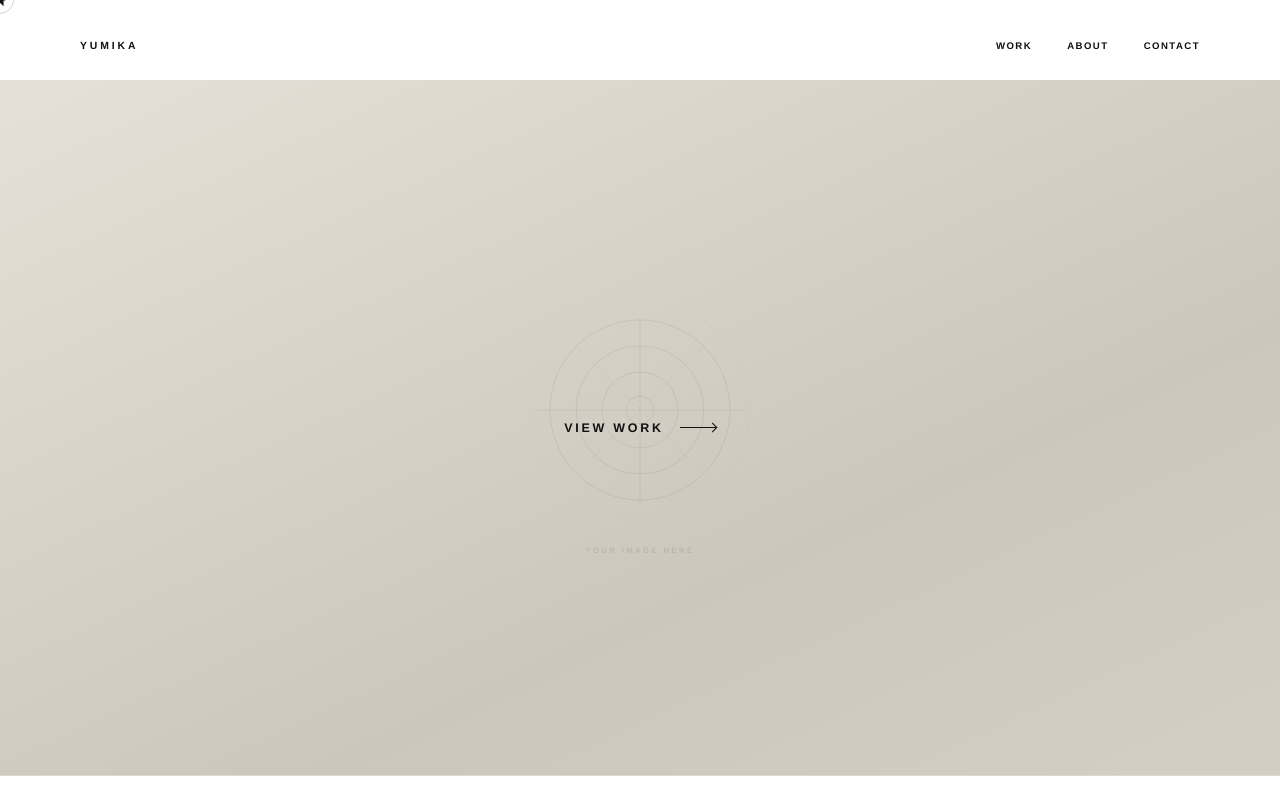
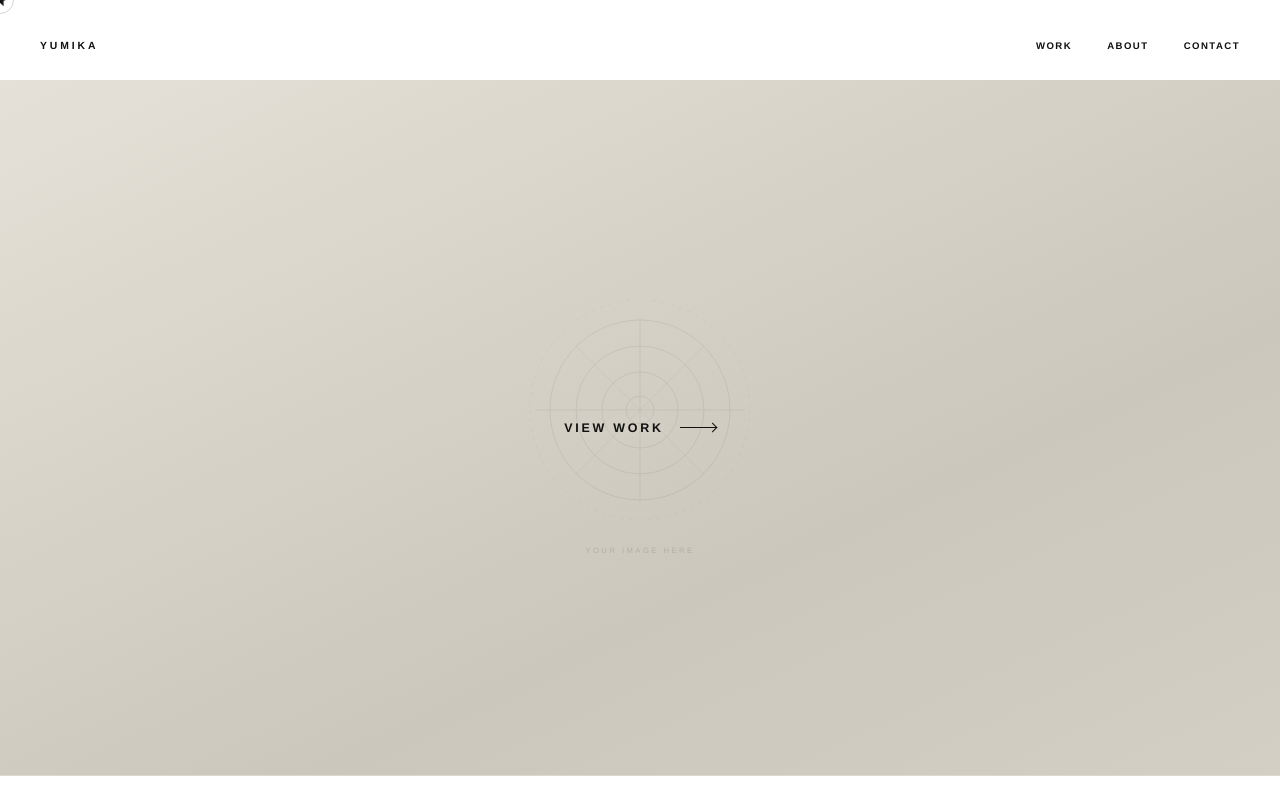
Before and after one commit to yumzpzzz-a11y/yumika-portfolio, a plain HTML site: page index.html in a window 1280 px wide. Drawn offline with Linux system fonts and the light colour scheme.

Commit message:
Add files via upload

```diff
--- a/index.html
+++ b/index.html
@@ -858,7 +858,7 @@ nav a:hover,nav a.active{color:var(--acc);}
 </div>
 
 <!-- ══ HEADER ══ -->
-<header style="display: flex !important; justify-content: space-between !important; width: 100% !important; max-width: 1200px !important; margin: 20px auto 0 !important; padding: 20px 2.5rem 0 !important; height: auto !important; position: fixed; left: 0; right: 0; z-index: 200; background: var(--bg);">
+<header style="display: flex !important; justify-content: space-between !important; width: 100% !important; max-width: 1400px !important; margin: 20px auto 0 !important; padding: 20px 2.5rem 0 !important; height: auto !important; position: fixed; left: 0; right: 0; z-index: 200; background: var(--bg);">
   <span class="logo" onclick="goTo('top')" style="cursor:none;">YUMIKA</span>
   <nav>
     <a onclick="goTo('works')" data-p="works">Work</a>
```
